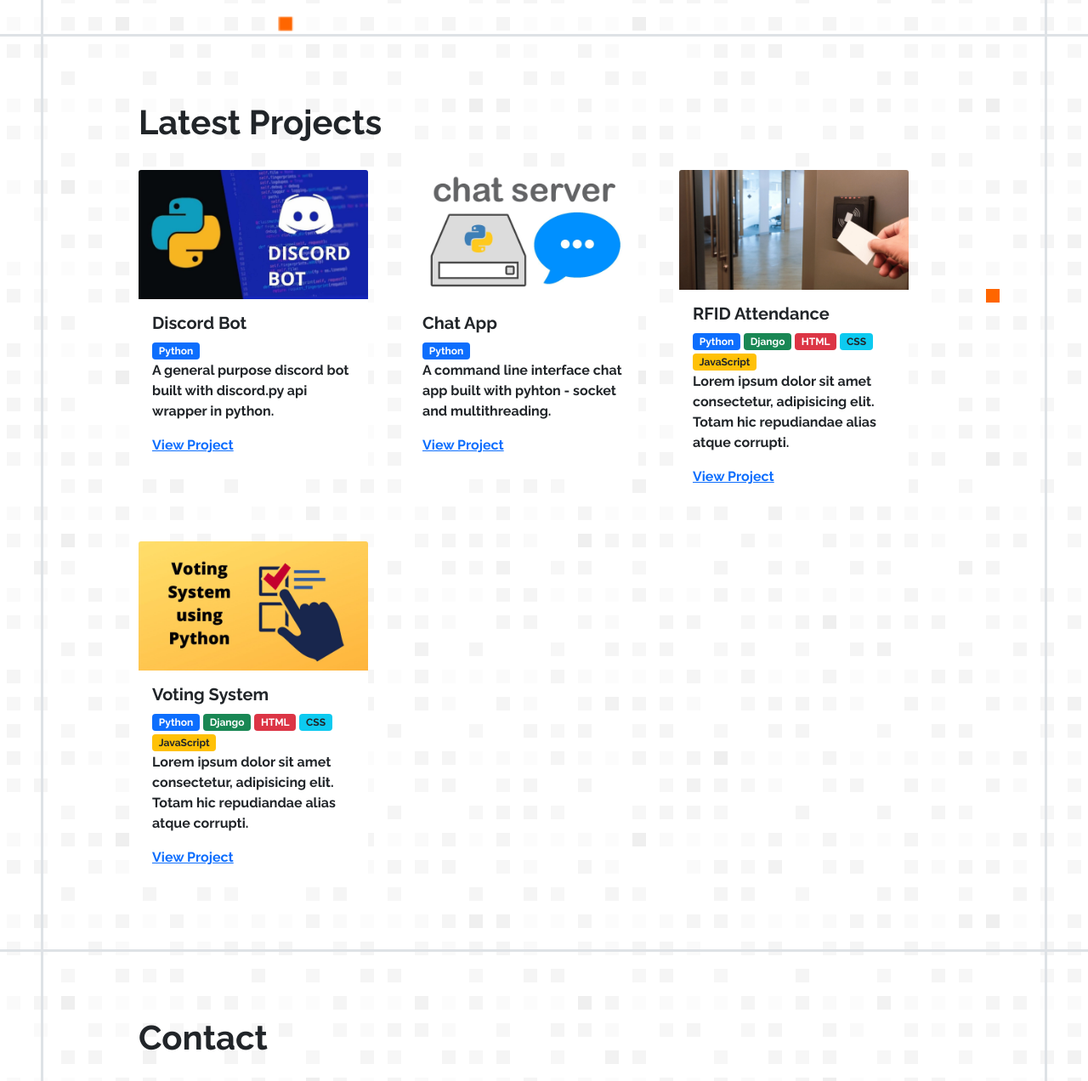
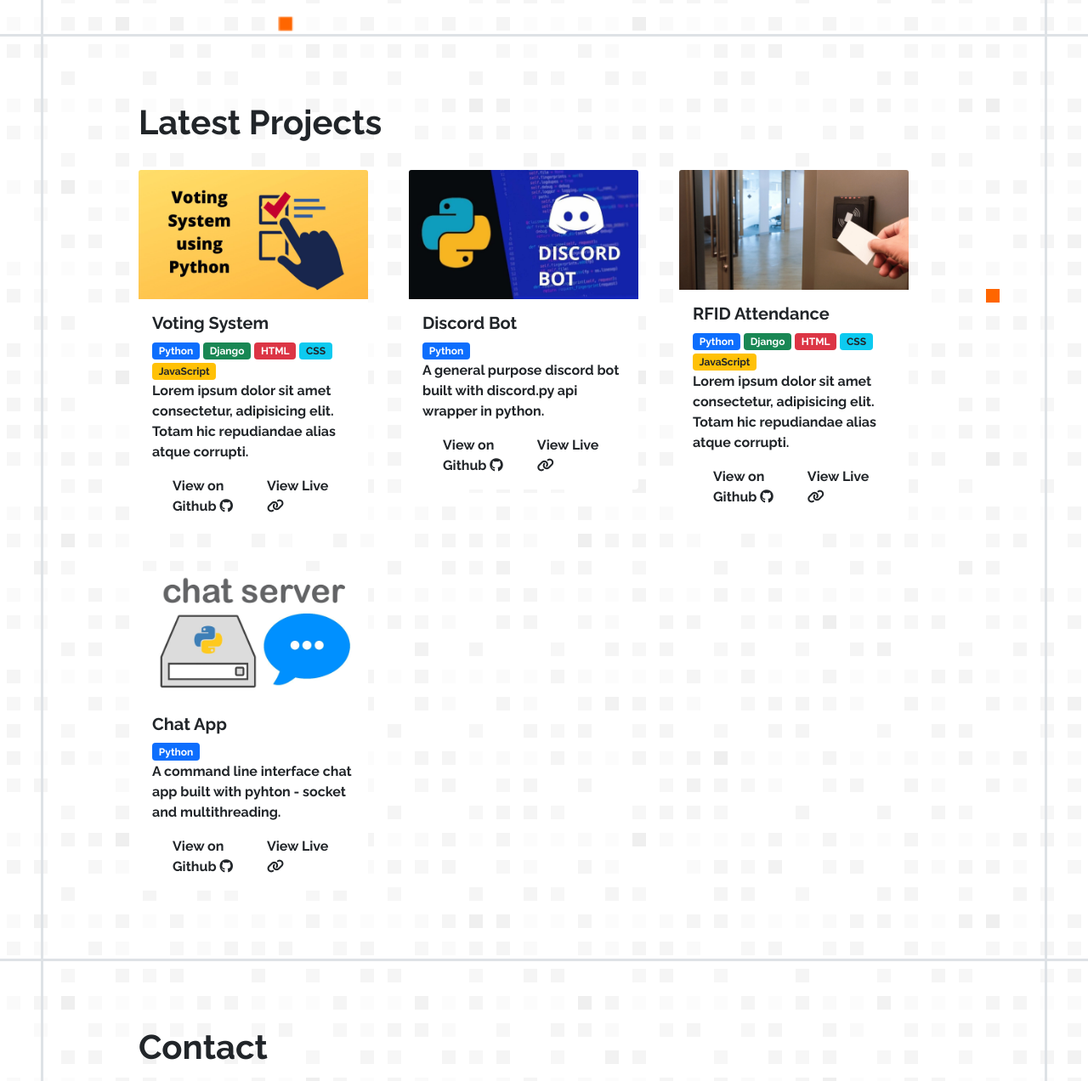
Before and after one commit to SparshChaurasia/PortfolioNew, a Django app: page / in a window 1280 px wide. Shown: the part 1492-2764 px from the top of the page at 85% size. Run offline with Django 4.2, Linux system fonts and the light colour scheme.

Commit message:
Added Github and host links to projects.

```diff
--- a/templates/index.html
+++ b/templates/index.html
@@ -6,7 +6,7 @@
 {% endblock stylesheets %}
 {% block content %}
 <div class="mx-5 border-end border-start border-3" style="padding: 0 7rem;">
-    <!-- Hero Section -->
+    <!-- Hero -->
     <div class="d-flex">
         <div class="section border-end border-3 w-50 d-flex flex-column justify-content-center">
             <div>
@@ -39,6 +39,7 @@
             <p style="font-size: 1.25rem;">A passionate developer and a computer enthusiast. Since my childhood I have always had a keen interest in computing more specifically, in web and networking. The Internet has always fascinated me and now I have decided to persue this professionally woking as a developer.</p>
         </div>
     </div>
+    <!-- Skills -->
     <span class="position-absolute start-0 vw-100 border-bottom border-3"></span>
     <div class="section">
         <h1 class="fw-bold section__heading">Skills</h1>
@@ -73,12 +74,30 @@
             </div>
         </div>
     </div>
+    <!-- Projects -->
     <span class="position-absolute start-0 vw-100 border-bottom border-3"></span>
-    <!-- Projects -->
     <div class="section">
         <h1 class="fw-bold section__heading">Latest Projects</h1>
         <div class="container m-0 p-0 overflow-hidden">
             <div class="row w-100 gx-5 gy-5">
+                <div class="col-12 col-md-6 col-lg-4">
+                    <div class="card border-0">
+                        <img src="{% static 'images/projects/voting.jpg' %}" alt="voting system" class="card-img-top">
+                        <div class="card-body">
+                            <h5 class="card-title">Voting System</h5>
+                            <span class="badge bg-primary">Python</span>
+                            <span class="badge bg-success">Django</span>
+                            <span class="badge bg-danger">HTML</span>
+                            <span class="badge bg-info text-dark">CSS</span>
+                            <span class="badge bg-warning text-dark">JavaScript</span>
+                            <p class="card-text">Lorem ipsum dolor sit amet consectetur, adipisicing elit. Totam hic repudiandae alias atque corrupti.</p>
+                            <div class="w-100 px-4 d-flex justify-content-between">
+                                <a href="https://github.com/SparshChaurasia/VotingApp" target="_blank" class="text-decoration-none text-dark">View on Github <i class="fa-brands fa-github"></i></a>
+                                <a href="http://irps.pythonanywhere.com/" target="_blank" class="text-decoration-none text-dark">View Live <i class="fa-solid fa-link"></i></a>
+                            </div>
+                        </div>
+                    </div>
+                </div>
                 <div class="col-12 col-md-6 col-lg-4">
                     <div class="card border-0">
                         <img src="{% static 'images/projects/discord-bot.jpg' %}" alt="discord bot" class="card-img-top">
@@ -86,18 +105,10 @@
                             <h5 class="card-title">Discord Bot</h5>
                             <span class="badge bg-primary">Python</span>
                             <p class="card-text">A general purpose discord bot built with discord.py api wrapper in python.</p>
-                            <a href="#">View Project</a>
-                        </div>
-                    </div>
-                </div>
-                <div class="col-12 col-md-6 col-lg-4">
-                    <div class="card border-0">
-                        <img src="{% static 'images/projects/chat-app.jpg' %}" alt="chat app" class="card-img-top">
-                        <div class="card-body">
-                            <h5 class="card-title">Chat App</h5>
-                            <span class="badge bg-primary">Python</span>
-                            <p class="card-text">A command line interface chat app built with pyhton - socket and multithreading.</p>
-                            <a href="#">View Project</a>
+                            <div class="w-100 px-4 d-flex justify-content-between">
+                                <a href="https://github.com/SparshChaurasia/DiscordBot" target="_blank" class="text-decoration-none text-dark">View on Github <i class="fa-brands fa-github"></i></a>
+                                <a href="" target="_blank" class="text-decoration-none text-dark">View Live <i class="fa-solid fa-link"></i></a>
+                            </div>
                         </div>
                     </div>
                 </div>
@@ -112,22 +123,24 @@
                             <span class="badge bg-info text-dark">CSS</span>
                             <span class="badge bg-warning text-dark">JavaScript</span>
                             <p class="card-text">Lorem ipsum dolor sit amet consectetur, adipisicing elit. Totam hic repudiandae alias atque corrupti.</p>
-                            <a href="#">View Project</a>
+                            <div class="w-100 px-4 d-flex justify-content-between">
+                                <a href="https://github.com/SparshChaurasia/RFIDAttendance" target="_blank" class="text-decoration-none text-dark">View on Github <i class="fa-brands fa-github"></i></a>
+                                <a href="" target="_blank" class="text-decoration-none text-dark">View Live <i class="fa-solid fa-link"></i></a>
+                            </div>
                         </div>
                     </div>
                 </div>
                 <div class="col-12 col-md-6 col-lg-4">
                     <div class="card border-0">
-                        <img src="{% static 'images/projects/voting.jpg' %}" alt="voting system" class="card-img-top">
+                        <img src="{% static 'images/projects/chat-app.jpg' %}" alt="chat app" class="card-img-top">
                         <div class="card-body">
-                            <h5 class="card-title">Voting System</h5>
+                            <h5 class="card-title">Chat App</h5>
                             <span class="badge bg-primary">Python</span>
-                            <span class="badge bg-success">Django</span>
-                            <span class="badge bg-danger">HTML</span>
-                            <span class="badge bg-info text-dark">CSS</span>
-                            <span class="badge bg-warning text-dark">JavaScript</span>
-                            <p class="card-text">Lorem ipsum dolor sit amet consectetur, adipisicing elit. Totam hic repudiandae alias atque corrupti.</p>
-                            <a href="#">View Project</a>
+                            <p class="card-text">A command line interface chat app built with pyhton - socket and multithreading.</p>
+                            <div class="w-100 px-4 d-flex justify-content-between">
+                                <a href="https://github.com/SparshChaurasia/ChatAppRewrite" target="_blank" class="text-decoration-none text-dark">View on Github <i class="fa-brands fa-github"></i></a>
+                                <a href="" target="_blank" class="text-decoration-none text-dark">View Live <i class="fa-solid fa-link"></i></a>
+                            </div>
                         </div>
                     </div>
                 </div>
```
